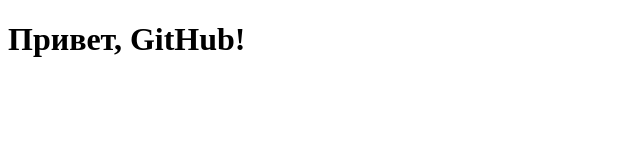
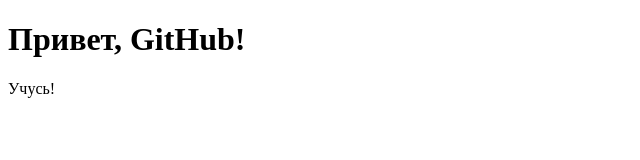
Before and after one commit to scoval/git_lesson10.10.2024, a plain HTML site: page index.html in a window 1280 px wide. Shown: the full height of the page, 0-640 px from the left. Drawn offline with Linux system fonts and the light colour scheme.

Commit message:
first commit

```diff
--- a/index.html
+++ b/index.html
@@ -7,5 +7,6 @@
 </head>
 <body>
 	<h1>Привет, GitHub!</h1>
+	<p>Учусь!</p>
 </body>
 </html>
```
